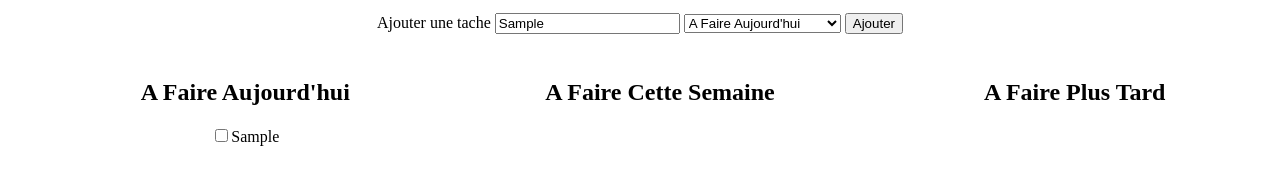
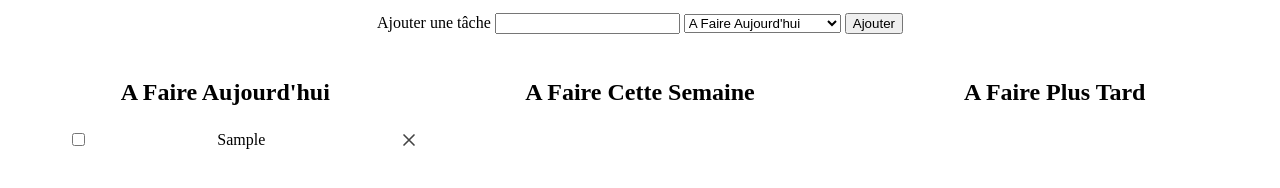
Before and after one commit to SuperWisps/ToDo-App, a plain HTML site: page index.html in a window 1280 px wide. Both pictures are taken after typing "Sample" into the empty fields and a click on the button "Ajouter". Drawn offline with Linux system fonts and the light colour scheme.

Commit message:
corrections code + ajouts features

```diff
--- a/assets/css/style.css
+++ b/assets/css/style.css
@@ -4,7 +4,7 @@
     padding: 5px;
 }
 
-.container{
+#container{
     display: flex;
     flex-wrap: nowrap;
     padding: 10px;
@@ -19,3 +19,45 @@
 ul{
     list-style-type: none;
 }
+
+li {
+    display: flex;
+    align-items: center;
+    justify-content: space-between;
+}
+
+
+li[data-priority="normal"] {
+    background: none;
+}
+
+li[data-priority="important"] {
+    background: #ffe082;
+}
+
+li[data-priority="urgent"] {
+    background: #ff5252;
+    color: white;
+}
+
+.dragging {
+    opacity: 0.5;
+    border: 2px dashed #333;
+}
+
+.delete-btn {
+    background: none;
+    border: none;
+    padding: 4px;
+    cursor: pointer;
+    color: #444;
+}
+
+.delete-btn svg {
+    display: block;   /* évite le petit décalage dû à baseline du texte */
+}
+
+
+.delete-btn:hover {
+    color: #e53935;
+}
--- a/assets/scripts/addTasks.js
+++ b/assets/scripts/addTasks.js
@@ -1,29 +1,163 @@
-window.addEventListener("DOMContentLoaded", async () => {
+window.addEventListener("DOMContentLoaded", () => {
 
-    let inputTask = document.getElementById("newTask");
-    let confirmButton = document.getElementById("confirmButton");
-    let list1 = document.getElementById("list1");
-    let list2 = document.getElementById("list2");
-    let list3 = document.getElementById("list3");
+    const inputTask = document.getElementById("newTask");
+    const confirmButton = document.getElementById("confirmButton");
+    const selectColumn = document.getElementById("columnSelector");
+    const columns = document.querySelectorAll("section");
 
-    confirmButton.addEventListener("click", () => {
-        let newTask = inputTask.value;
-        let selectColumnButton = document.getElementById("columnSelector");
-        let selectColumn = selectColumnButton.value;
-        let li = document.createElement("li");
-        let checkbox = document.createElement("input");
+    const lists = {
+        list1: document.getElementById("list1"),
+        list2: document.getElementById("list2"),
+        list3: document.getElementById("list3")
+    };
+
+    columns.forEach(column => {
+
+        column.addEventListener("dragover", (e) => {
+            e.preventDefault();
+        });
+
+        column.addEventListener("drop", (e) => {
+            e.preventDefault();
+
+            const dragged = document.querySelector(".dragging");
+            if (!dragged) return;
+
+            // Trouve la liste <ul> à l'intérieur de la colonne
+            const targetList = column.querySelector("ul");
+
+            if (targetList) {
+                targetList.appendChild(dragged);
+                saveTasks();
+            }
+        });
+    });
+
+
+
+    // ---------- SAVE ----------
+    function saveTasks() {
+        const tasks = [];
+
+        document.querySelectorAll(".allLists li").forEach(li => {
+            tasks.push({
+                text: li.querySelector("span").textContent,
+                completed: li.querySelector("input[type='checkbox']").checked,
+                priority: li.dataset.priority,
+                column: li.closest("ul").id
+            });
+        });
+
+        localStorage.setItem("tasks", JSON.stringify(tasks));
+    }
+
+    // ---------- LOAD ----------
+    function loadTasks() {
+        const saved = JSON.parse(localStorage.getItem("tasks")) || [];
+
+        saved.forEach(task => {
+            const li = createTask(task.text);
+            li.querySelector("input").checked = task.completed;
+            li.dataset.priority = task.priority;
+            lists[task.column].appendChild(li);
+        });
+    }
+
+    // ---------- CREATE LI ----------
+    function createTask(text) {
+        const li = document.createElement("li");
+        li.dataset.priority = "normal";
+
+        const checkbox = document.createElement("input");
         checkbox.type = "checkbox";
-        let span = document.createElement("span");
-        span.textContent = newTask;
-        li.appendChild(checkbox);
-        li.appendChild(span);
+        checkbox.addEventListener("change", () => {
+            li.classList.toggle("completed", checkbox.checked);
+            saveTasks();
+        });
 
-        if(selectColumn === "sendToList1"){
-            list1.appendChild(li);
-        }else if(selectColumn === "sendToList2"){
-            list2.appendChild(li);
-        }else if(selectColumn === "sendToList3"){
-            list3.appendChild(li);
+        const span = document.createElement("span");
+        span.textContent = text;
+
+        const deleteBtn = createDeleteButton();
+
+        deleteBtn.addEventListener("click", () => {
+            li.remove();
+            saveTasks();
+        });
+
+        li.append(checkbox, span, deleteBtn);
+
+        li.draggable = true;
+        li.addEventListener("dragstart", (e) => {
+            li.classList.add("dragging");
+            e.dataTransfer.setData("text/plain", ""); // nécessaire pour Firefox
+        });
+
+        li.addEventListener("dragend", () => {
+            li.classList.remove("dragging");
+        });
+
+        return li;
+    }
+
+    // ---------- ADD TASK ----------
+    function handleAddTask() {
+        const taskText = inputTask.value.trim();
+        if (!taskText) return;
+
+        const li = createTask(taskText);
+        lists[selectColumn.value].appendChild(li);
+
+        saveTasks();
+        inputTask.value = "";
+    }
+
+    confirmButton.addEventListener("click", handleAddTask);
+
+    // Entrée = ajoute la tâche
+    inputTask.addEventListener("keydown", (e) => {
+        if (e.key === "Enter") handleAddTask();
+    });
+
+    // ---------- PRIORITY CYCLE ----------
+    function cyclePriority(li) {
+        const order = ["normal", "important", "urgent"];
+        const next = order[(order.indexOf(li.dataset.priority) + 1) % order.length];
+        li.dataset.priority = next;
+    }
+
+    document.getElementById("container").addEventListener("click", (event) => {
+        if (event.target.tagName === "LI") {
+            cyclePriority(event.target);
+            saveTasks();
         }
     });
+
+    //CREATION DU BOUTON SUPPRIMER
+    function createDeleteButton() {
+        const btn = document.createElement("button");
+        btn.classList.add("delete-btn");
+
+        const svg = document.createElementNS("http://www.w3.org/2000/svg", "svg");
+        svg.setAttribute("width", "20");
+        svg.setAttribute("height", "20");
+        svg.setAttribute("viewBox", "0 0 24 24");
+
+        const path = document.createElementNS("http://www.w3.org/2000/svg", "path");
+        path.setAttribute("fill", "none");
+        path.setAttribute("stroke", "currentColor");
+        path.setAttribute("stroke-width", "2");
+        path.setAttribute("stroke-linecap", "round");
+        path.setAttribute("stroke-linejoin", "round");
+        path.setAttribute("d", "M18 6L6 18M6 6l12 12");
+
+        svg.appendChild(path);
+        btn.appendChild(svg);
+
+        return btn;
+    }
+
+
+    // Load stored tasks
+    loadTasks();
 });
--- a/index.html
+++ b/index.html
@@ -8,42 +8,38 @@
 </head>
 
 <body>
-        <header>
-
-        </header>
 
     <div id="addTask">
-            <label for="newTask">Ajouter une tache</label>
-            <input type="text" id="newTask" name="newTask">
+        <label for="newTask">Ajouter une tâche</label>
+        <input type="text" id="newTask">
 
-            <select name="columnSelect" id="columnSelector">
-                <option value="sendToList1">A Faire Aujourd'hui</option>
-                <option value="sendToList2">A Faire Cette Semaine</option>
-                <option value="sendToList3">A Faire Plus Tard</option>
+        <select id="columnSelector">
+            <option value="list1">A Faire Aujourd'hui</option>
+            <option value="list2">A Faire Cette Semaine</option>
+            <option value="list3">A Faire Plus Tard</option>
         </select>
 
         <button id="confirmButton">Ajouter</button>
     </div>
 
-        <div class="container">
+    <div id="container">
 
         <section id="column1">
-                <ul id="list1">
             <h1>A Faire Aujourd'hui</h1>
-                </ul>
+            <ul id="list1" class="allLists"></ul>
         </section>
 
         <section id="column2">
-                <ul id="list2">
             <h1>A Faire Cette Semaine</h1>
-                </ul>
+            <ul id="list2" class="allLists"></ul>
         </section>
 
         <section id="column3">
-                <ul id="list3">
             <h1>A Faire Plus Tard</h1>
-                </ul>
+            <ul id="list3" class="allLists"></ul>
         </section>
+
     </div>
+
 </body>
 </html>
```
Lines whose indentation alone changed are shown as unchanged.
